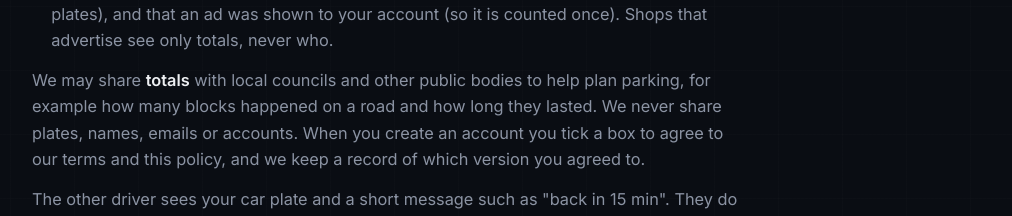
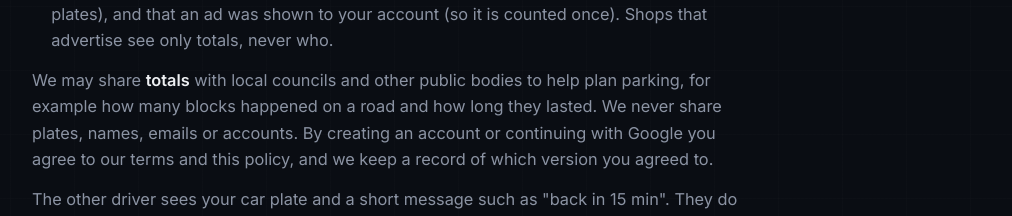
Before and after one commit to weilies/nextnovas, a Next.js app: page /privacy in a window 1280 px wide. Shown: the part 2958-3174 px from the top of the page, without its empty margins (118-1130 px from the left). Built offline with nearby package versions, Linux system fonts and the light colour scheme.

Commit message:
Privacy: agreement is by creating an account, not a tick box
Co-Authored-By: Claude Sonnet 5.5 <noreply@anthropic.com>
Claude-Session: https://claude.ai/code/session_01LZzr5kwdG5JXyeAKEinPdn

```diff
--- a/app/privacy/page.tsx
+++ b/app/privacy/page.tsx
@@ -160,8 +160,8 @@ export default function Privacy() {
       <p>
         We may share <strong>totals</strong> with local councils and other public bodies to help plan
         parking, for example how many blocks happened on a road and how long they lasted. We never share
-        plates, names, emails or accounts. When you create an account you tick a box to agree to our terms
-        and this policy, and we keep a record of which version you agreed to.
+        plates, names, emails or accounts. By creating an account or continuing with Google you agree to our
+        terms and this policy, and we keep a record of which version you agreed to.
       </p>
       <p>
         The other driver sees your car plate and a short message such as &quot;back in 15 min&quot;. They
```
